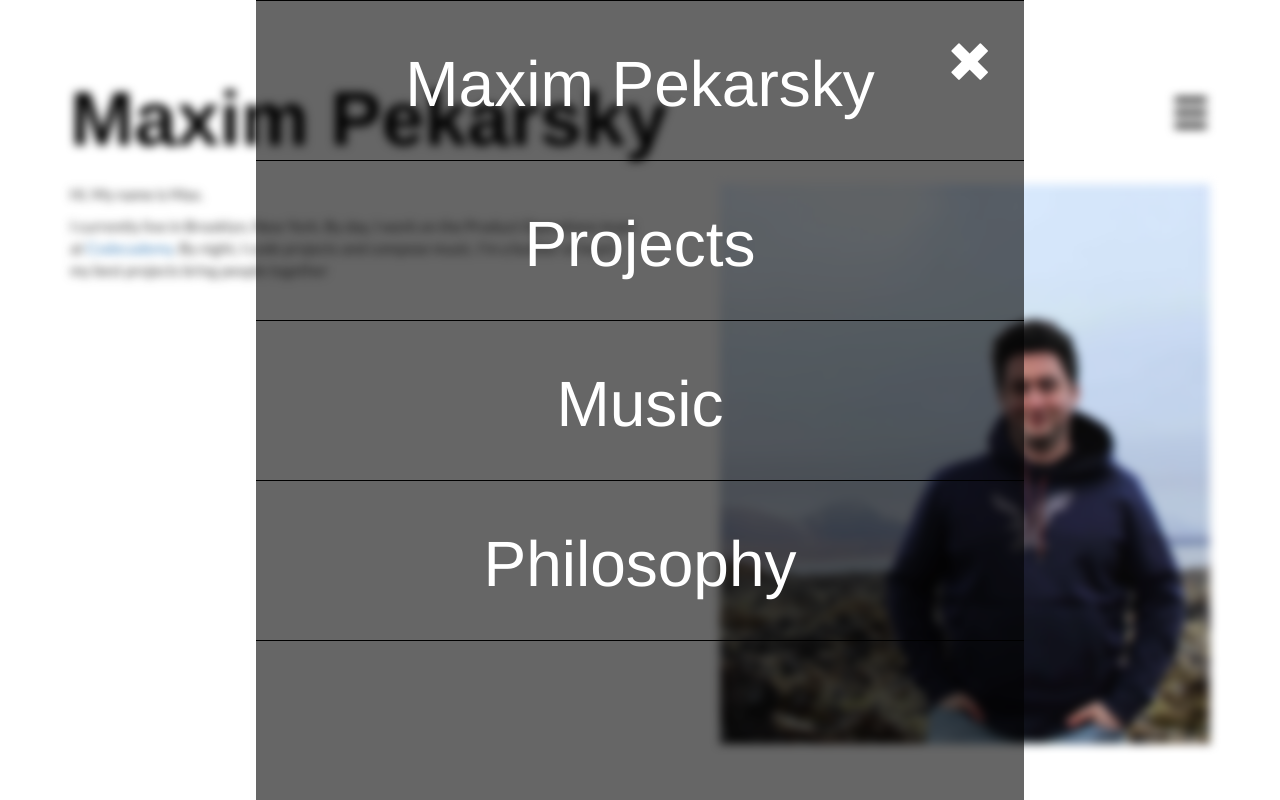
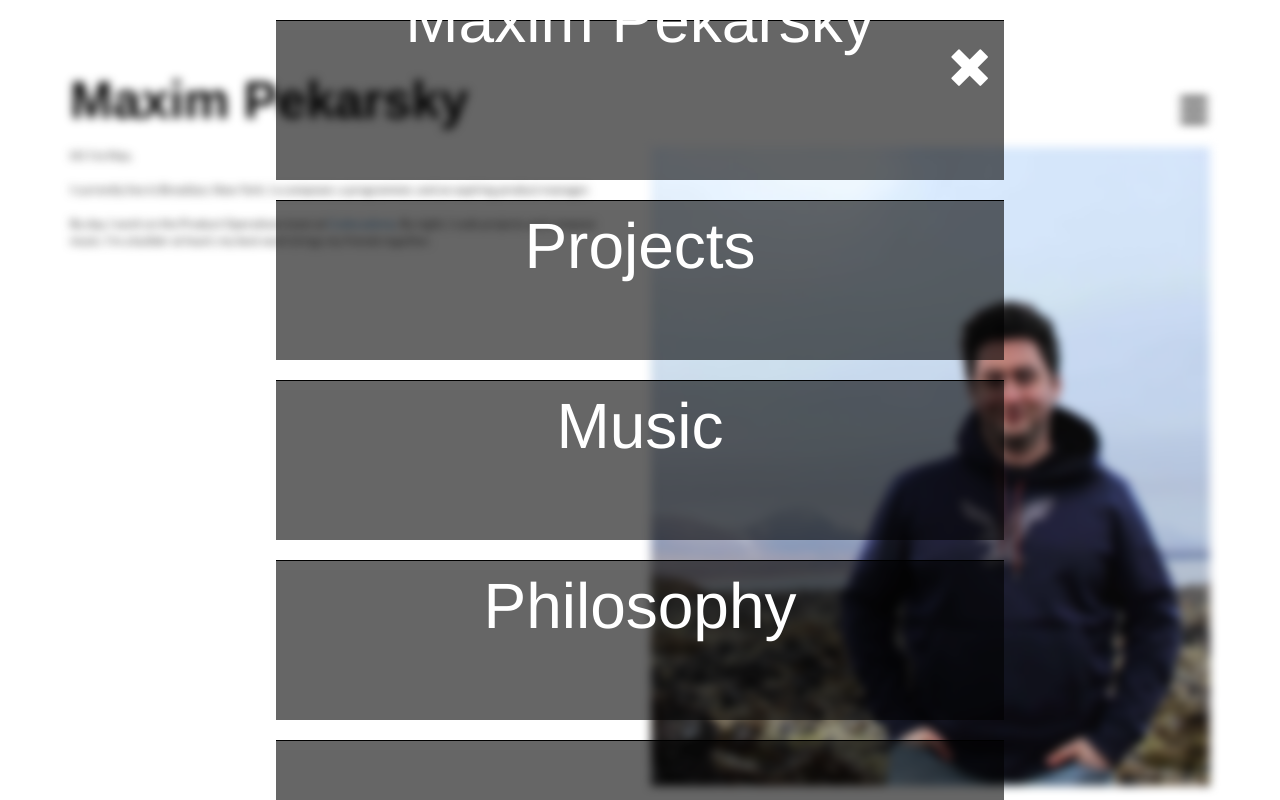
Before and after one commit to maximforever/myWebsite, a plain HTML site: page index.html in a window 1280 px wide. Both pictures are taken after a click on the element 1190 px from the left and 98 px from the top of the page. Drawn offline with nearby package versions, Linux system fonts and the light colour scheme; a web font is replaced by a local one.

Commit message:
minor edits

```diff
--- a/index.html
+++ b/index.html
@@ -25,18 +25,14 @@
                 <div class = "container">
 
                     <div class = "blurb">
-                        <p>Hi. My name is Max.</p>
-                        <p>I currently live in Brooklyn, New York. By day, I work on the Product Operations team at <a href = "https://codecademy.com" target="_blank">Codecademy</a>. By night, I code projects and compose music. I'm a builder at heart; my best projects bring people together</p>
+                        <p>Hi! I'm Max.</p>
+                        <p>I currently live in Brooklyn, New York. I a composer, a programmer, and an aspiring product manager.</p>
+
+                        <p>By day, I work on the Product Operations team at <a href = "https://codecademy.com" target="_blank">Codecademy</a>. By night, I code projects and compose music. I'm a builder at heart; my best work brings my friends together. </p>
                         <p></p>
                         <p></p>
                         <p></p>
                         <p></p>
-
-
-
-
-
-
                     </div>
 
                     <div class = "photo">
@@ -55,7 +51,7 @@
         <div class = "container">
             <div id = "menu">
                 <span class="glyphicon glyphicon-remove" id = "close"></span>
-                <div class = "menu-section">Maxim Pekarsky</div>
+                <div class = "menu-section"><p>Maxim Pekarsky</p></div>
                 <div class = "menu-section">Projects</div>
                 <div class = "menu-section">Music</div>
                 <div class = "menu-section">Philosophy</div>
--- a/style.css
+++ b/style.css
@@ -24,7 +24,7 @@ body {
 
 .logo {
     color: #000000;
-    font-size: 6vw;
+    font-size: 4vw;
     font-family: 'Cambay', sans-serif;
     font-weight: 700;
     float: left;
@@ -34,7 +34,7 @@ body {
     padding-top: 2.5%;
     display: inline;
     float: right;
-    font-size: 3vw;
+    font-size: 4vh;
     z-index: 99;
 }
 
@@ -85,28 +85,41 @@ body {
     background: rgba(0, 0, 0, 0.6);
     border-top: 1px solid black;
     min-height: 20vh;
-    padding-top: 5%;
+/*    padding-top: 4vh;*/
     font-weight: 400;
+    margin: 20px;
+}
+
+.menu-section p {
+    position: relative;
+    top: 50%;
+    transform: translateY(-50%);
 }
 
 .main .container div {
-    /*border: 1px solid black;*/
+/*    border: 1px solid black;*/
     display: inline-block;
 }
 
 .blurb {
-    width: 50%;
-    font-size: 1.2vw;
+    max-width: 50%;
+    font-size: 1.5vh;
     font-family: 'Lato', sans-serif;
     font-weight: 400;
+    padding-right: 1%;
+}
+
+.blurb p {
+    margin-bottom: 3%;
 }
 
 .photo {
-    max-width: 50%;
+    width: 50%;
     float: right;
+    padding-left    : 1%;
 }
 
 .photo img {
-    height: 70%;
+    width: 100%;
     float: right;
 }
```
